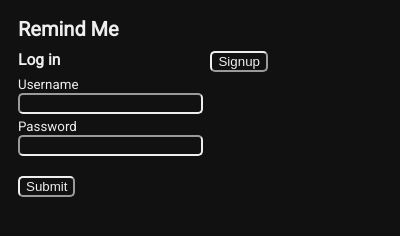
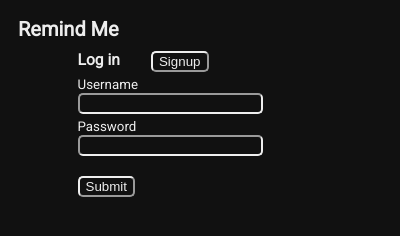
Before and after one commit to davidfloyd91/remind-me-frontend, a browser extension: page popup.html in a window 400 px wide. Drawn offline with Linux system fonts and the light colour scheme.

Commit message:
style login signup divs

```diff
--- a/main.css
+++ b/main.css
@@ -75,3 +75,8 @@ h3 {
   display: inline;
   float: right;
 }
+
+#signup-div, #login-div {
+  width: 131px;
+  margin: 0 auto;
+}
```
